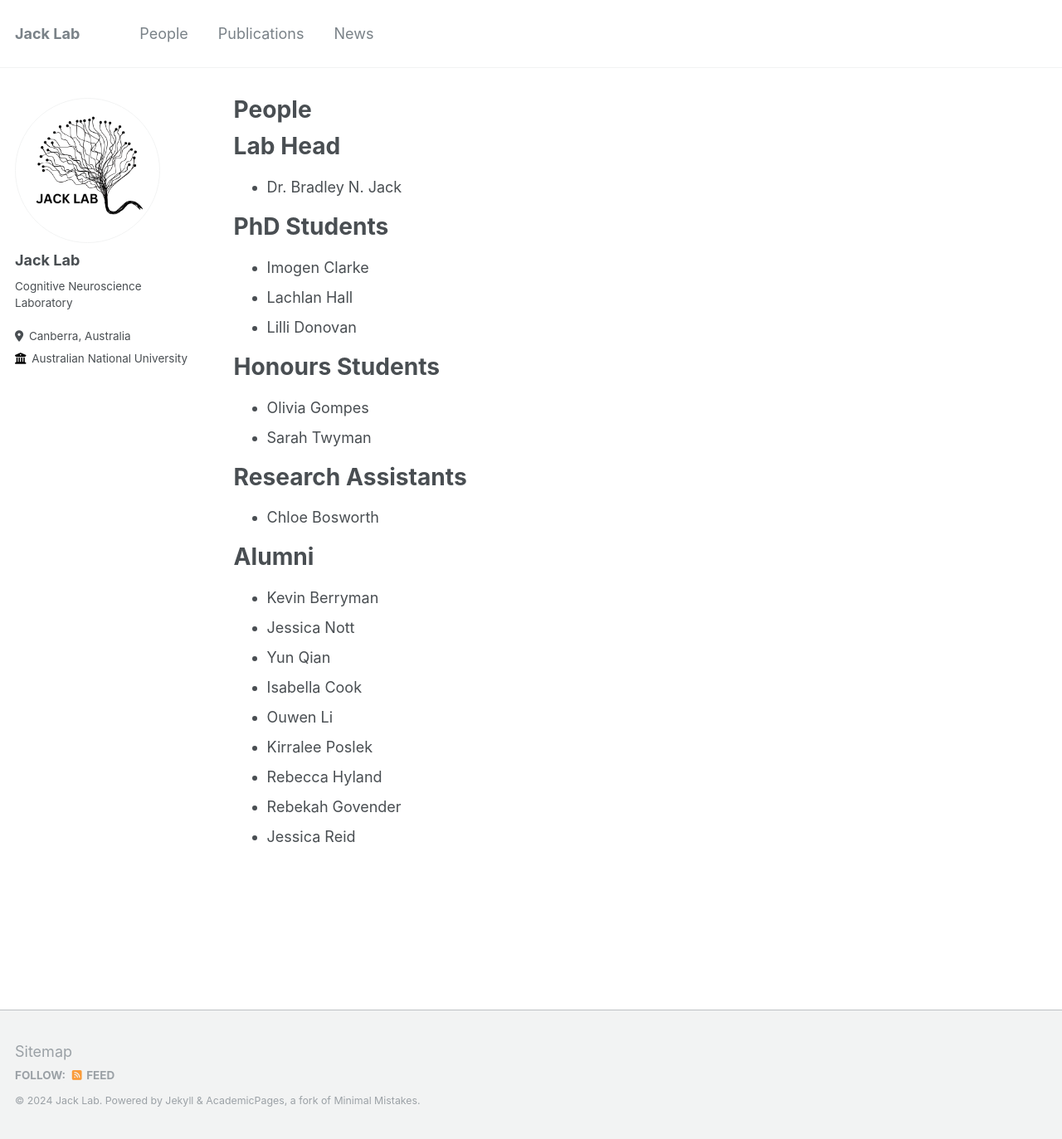
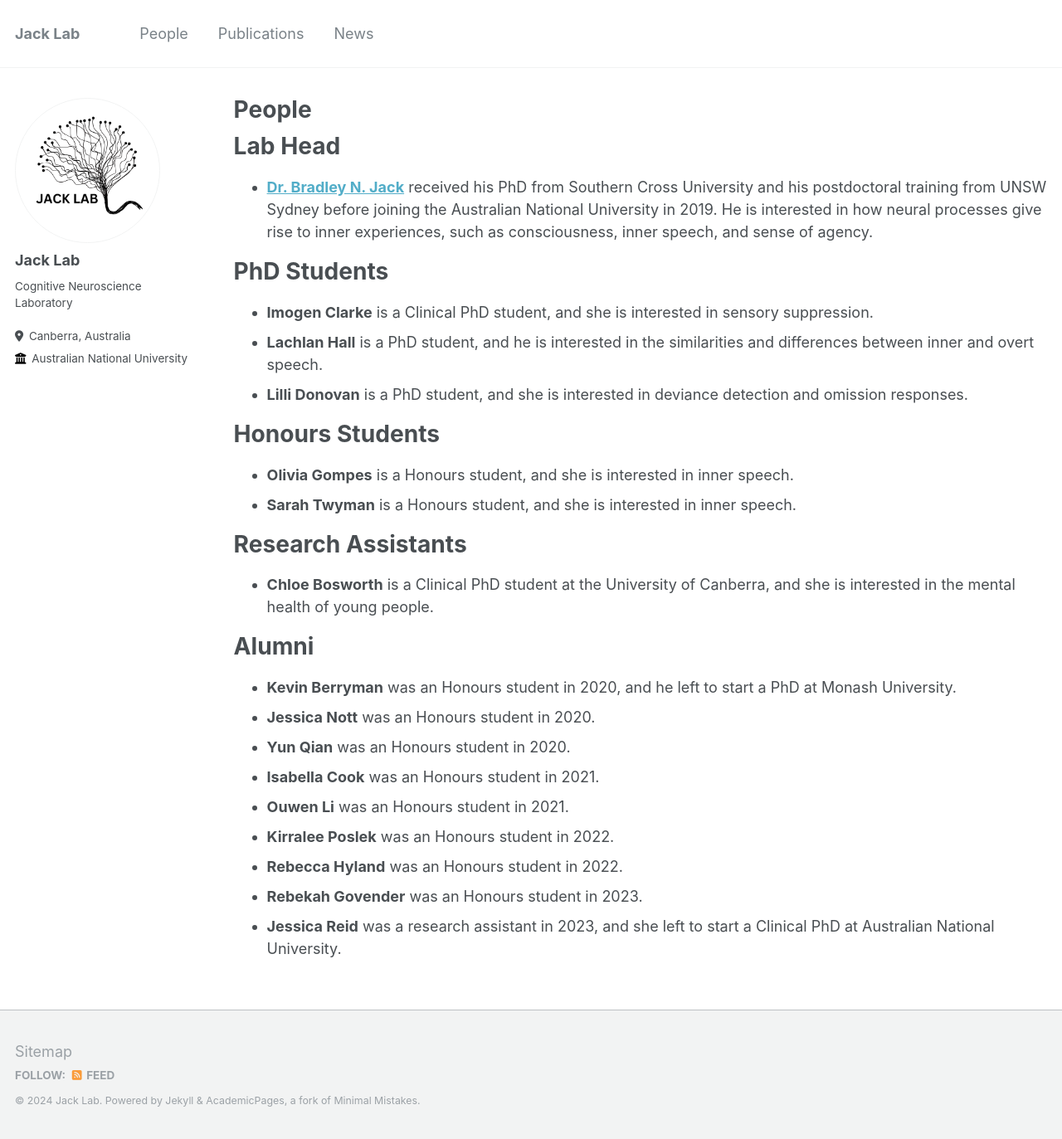
Before and after one commit to bradleynjack/jacklab, a Jekyll site: the page built from _pages/people.md, in a window 1280 px wide and 1373 px high. Shown: the whole window at 83% size. Built offline with Jekyll 4.4.1, drawn with Linux system fonts in a browser that asks for light colours.

Commit message:
Update people.md

```diff
--- a/_pages/people.md
+++ b/_pages/people.md
@@ -8,35 +8,35 @@ author_profile: true
 Lab Head
 ======
 
-* Dr. Bradley N. Jack
+* <a href="http:bradleynjack.github.io"> <b>Dr. Bradley N. Jack</b></a> received his PhD from Southern Cross University and his postdoctoral training from UNSW Sydney before joining the Australian National University in 2019. He is interested in how neural processes give rise to inner experiences, such as consciousness, inner speech, and sense of agency.
 
 PhD Students
 ======
 
-* Imogen Clarke
-* Lachlan Hall
-* Lilli Donovan
+* <b>Imogen Clarke</b> is a Clinical PhD student, and she is interested in sensory suppression.
+* <b>Lachlan Hall</b> is a PhD student, and he is interested in the similarities and differences between inner and overt speech.
+* <b>Lilli Donovan</b> is a PhD student, and she is interested in deviance detection and omission responses.
 
 Honours Students
 ======
 
-* Olivia Gompes
-* Sarah Twyman
+* <b>Olivia Gompes</b> is a Honours student, and she is interested in inner speech.
+* <b>Sarah Twyman</b> is a Honours student, and she is interested in inner speech.
 
 Research Assistants
 ======
 
-* Chloe Bosworth
+* <b>Chloe Bosworth</b> is a Clinical PhD student at the University of Canberra, and she is interested in the mental health of young people.
 
 Alumni
 ======
 
-* Kevin Berryman
-* Jessica Nott
-* Yun Qian
-* Isabella Cook
-* Ouwen Li
-* Kirralee Poslek
-* Rebecca Hyland
-* Rebekah Govender
-* Jessica Reid
+* <b>Kevin Berryman</b> was an Honours student in 2020, and he left to start a PhD at Monash University.
+* <b>Jessica Nott</b> was an Honours student in 2020.
+* <b>Yun Qian</b> was an Honours student in 2020.
+* <b>Isabella Cook</b> was an Honours student in 2021.
+* <b>Ouwen Li</b> was an Honours student in 2021.
+* <b>Kirralee Poslek</b> was an Honours student in 2022.
+* <b>Rebecca Hyland</b> was an Honours student in 2022.
+* <b>Rebekah Govender</b> was an Honours student in 2023.
+* <b>Jessica Reid</b> was a research assistant in 2023, and she left to start a Clinical PhD at Australian National University.
```
